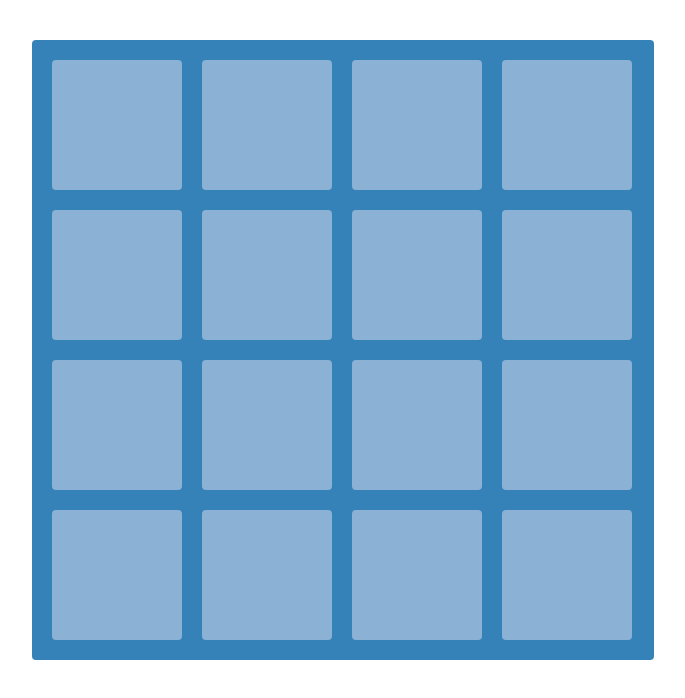
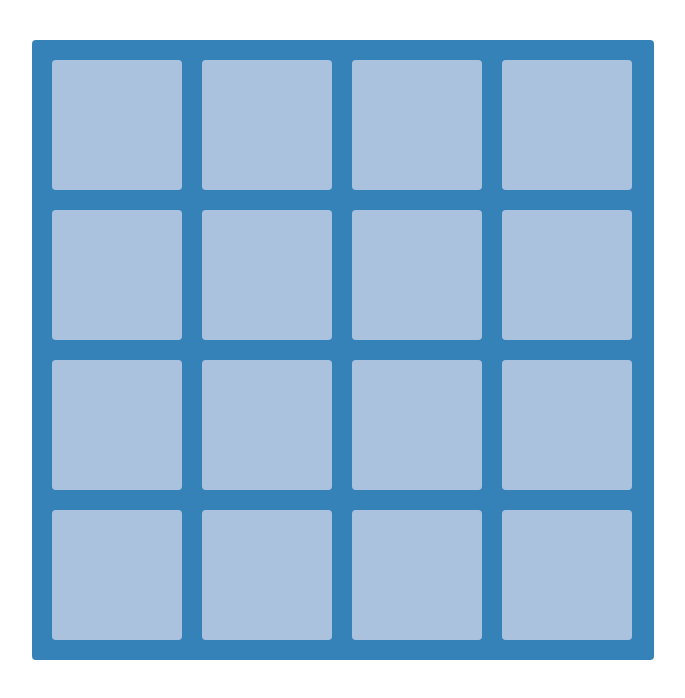
Before and after one commit to AndreaB7/ironhack-2048, a plain HTML site: page index.html in a window 1280 px wide. Shown: the whole page, without its empty margins (297-982 px from the left). Drawn offline with Linux system fonts and the light colour scheme.

Commit message:
Create tile overlay with positions

```diff
--- a/css/styles.css
+++ b/css/styles.css
@@ -3,9 +3,19 @@
   width: 622px;
 }
 
+#main {
+  position: relative;
+}
+
 #game-board {
   background: #3582b8;
   border-radius: 4px;
+  padding: 10px;
+}
+
+#tile-container {
+  top: 0;
+  position: absolute;
   padding: 10px;
 }
 
@@ -18,7 +28,8 @@
   width: 100%;
 }
 
-.cell {
+.cell,
+.tile {
   background: rgba(225, 226, 241, 0.5);
   border-radius: 4px;
   box-sizing: border-box;
@@ -27,3 +38,33 @@
   margin: 10px;
   width: 130px;
 }
+
+.tile {
+  background: rgba(225, 226, 241, 0.35);
+  box-sizing: border-box;
+  color: #fff;
+  float: none;
+  font-size: 55px;
+  font-weight: bold;
+  padding-top: 30px;
+  position: absolute;
+  text-align: center;
+  text-shadow: 1px 1px 3px #000;
+}
+
+.tile.tile-position-0-0 { transform: translate(0, 0); }
+.tile.tile-position-0-1 { transform: translate(150px, 0); }
+.tile.tile-position-0-2 { transform: translate(300px, 0); }
+.tile.tile-position-0-3 { transform: translate(450px, 0); }
+.tile.tile-position-1-0 { transform: translate(0, 150px); }
+.tile.tile-position-1-1 { transform: translate(150px, 150px); }
+.tile.tile-position-1-2 { transform: translate(300px, 150px); }
+.tile.tile-position-1-3 { transform: translate(450px, 150px); }
+.tile.tile-position-2-0 { transform: translate(0, 300px); }
+.tile.tile-position-2-1 { transform: translate(150px, 300px); }
+.tile.tile-position-2-2 { transform: translate(300px, 300px); }
+.tile.tile-position-2-3 { transform: translate(450px, 300px); }
+.tile.tile-position-3-0 { transform: translate(0, 450px); }
+.tile.tile-position-3-1 { transform: translate(150px, 450px); }
+.tile.tile-position-3-2 { transform: translate(300px, 450px); }
+.tile.tile-position-3-3 { transform: translate(450px, 450px); }
--- a/index.html
+++ b/index.html
@@ -9,6 +9,7 @@
 
   <body>
     <div id="container">
+      <div id="main">
         <div id="game-board">
           <div class="row">
             <div class="cell"></div>
@@ -40,6 +41,29 @@
 
           <div class="clearfix"></div>
         </div>
+
+        <div id="tile-container">
+          <div class="tile tile-position-0-0"></div>
+          <div class="tile tile-position-0-1"></div>
+          <div class="tile tile-position-0-2"></div>
+          <div class="tile tile-position-0-3"></div>
+
+          <div class="tile tile-position-1-0"></div>
+          <div class="tile tile-position-1-1"></div>
+          <div class="tile tile-position-1-2"></div>
+          <div class="tile tile-position-1-3"></div>
+
+          <div class="tile tile-position-2-0"></div>
+          <div class="tile tile-position-2-1"></div>
+          <div class="tile tile-position-2-2"></div>
+          <div class="tile tile-position-2-3"></div>
+
+          <div class="tile tile-position-3-0"></div>
+          <div class="tile tile-position-3-1"></div>
+          <div class="tile tile-position-3-2"></div>
+          <div class="tile tile-position-3-3"></div>
+        </div>
+      </div>
     </div>
 
     <script type="text/javascript" src="js/game.js"></script>
```
Lines whose indentation alone changed are shown as unchanged.
